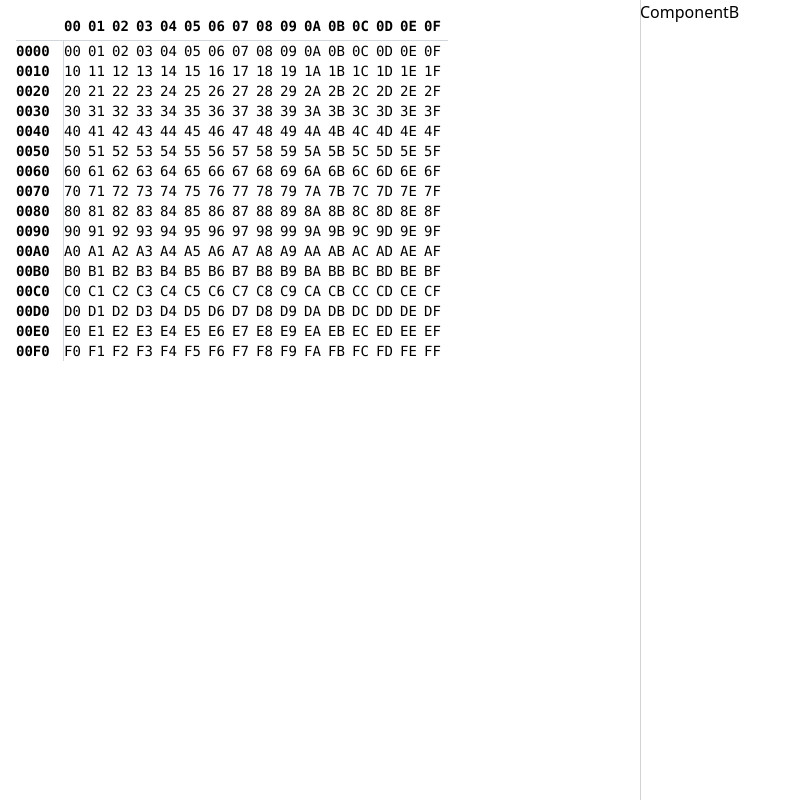
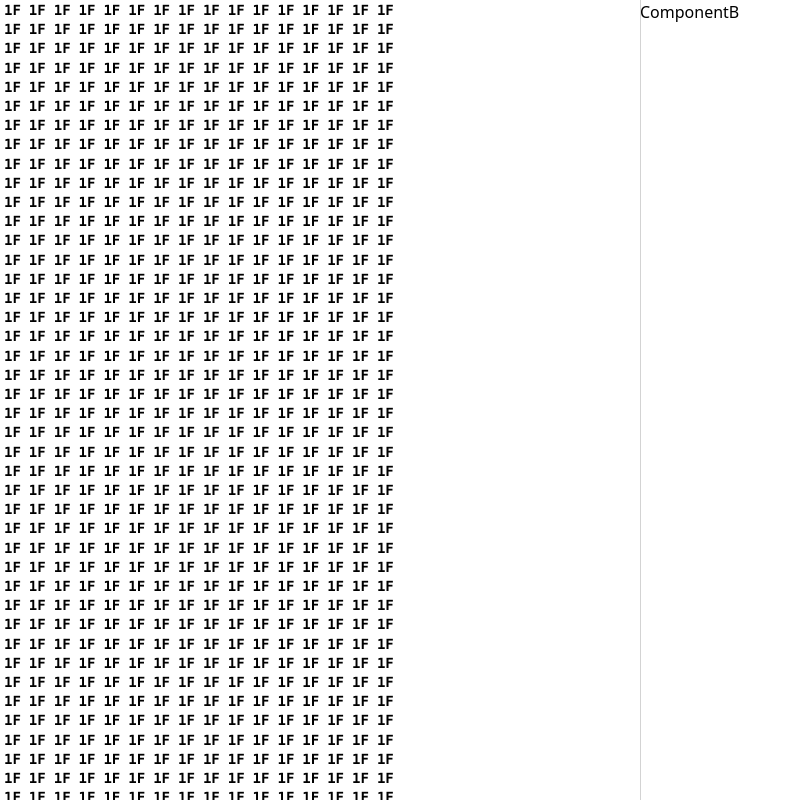
Before and after one commit to bacowan/RomEdit, a React (Vite) app: page / in a window 1280 px wide. Shown: the whole page, without its empty margins (0-797 px from the left). Built offline with nearby package versions, Linux system fonts and the light colour scheme.

Commit message:
virtualized hex grid (no loading)

```diff
--- a/package.json
+++ b/package.json
@@ -11,6 +11,7 @@
   },
   "dependencies": {
     "@tailwindcss/vite": "^4.1.18",
+    "@tanstack/react-virtual": "^3.13.18",
     "@tauri-apps/api": "^2.10.1",
     "@tauri-apps/plugin-dialog": "^2.6.0",
     "@tauri-apps/plugin-opener": "^2",
--- a/src/components/views/HexSource.tsx
+++ b/src/components/views/HexSource.tsx
@@ -1,3 +1,8 @@
+import { useVirtualizer } from "@tanstack/react-virtual";
+import { useRef } from "react";
+
+const emToPx = (em: number) => em * parseFloat(getComputedStyle(document.documentElement).fontSize);
+
 export const HexSource = () => {
   const headerValues = Array.from({ length: 16 }, (_, i) =>
     i.toString(16).padStart(2, '0').toUpperCase()
@@ -7,31 +12,46 @@ export const HexSource = () => {
     i.toString(16).padStart(2, '0').toUpperCase()
   );
 
+  const parentRef = useRef(null)
+
+  // The virtualizer
+  const rowVirtualizer = useVirtualizer({
+    count: 10000,
+    getScrollElement: () => parentRef.current,
+    estimateSize: () => emToPx(1.2),
+  })
+
+
   return (
-    <div className="p-4 overflow-x-auto h-full">
-      <div className="grid w-fit grid-cols-[3rem_repeat(16,1.5rem)]">
-        <div className="text-sm font-mono font-bold pb-1 border-b border-gray-300" />
-        {headerValues.map((hex) => (
-          <div key={`header-${hex}`} className="text-sm font-mono font-bold pb-1 border-b border-gray-300">
-            {hex}
-          </div>
-        ))}
-        {hexValues.map((hex, index) => (
-          <>
-            {index % 16 === 0 && (
-              <div key={`offset-${index}`} className="text-sm font-mono font-bold pr-2 border-r border-gray-300">
-                {(index).toString(16).padStart(4, '0').toUpperCase()}
-              </div>
-            )}
+    <div ref={parentRef} className="h-full overflow-auto">
+      <div
+          className="w-full relative"
+          style={{ height: `${rowVirtualizer.getTotalSize()}px` }}
+        >
+          {rowVirtualizer.getVirtualItems().map((virtualItem) => (
             <div
-              key={index}
-              className="text-sm font-mono"
-            >
-              {hex}
+              key={virtualItem.key}
+              className="flex flex-row"
+              style={{
+                position: 'absolute',
+                top: 0,
+                left: 0,
+                width: '100%',
+                height: `${virtualItem.size}px`,
+                transform: `translateY(${virtualItem.start}px)`,
+              }}>
+              {Array.from({ length: 16 }, (_, i) => {
+                return (
+                  <div
+                    key={i}
+                    className="text-sm font-mono font-bold px-1">
+                      1F
+                  </div>
+                );
+              })}
             </div>
-          </>
-        ))}
+          ))}
       </div>
     </div>
-  );
+  )
 }
```
Also changed, not shown: 1 other file (tests, documents, lock files or other folders).
